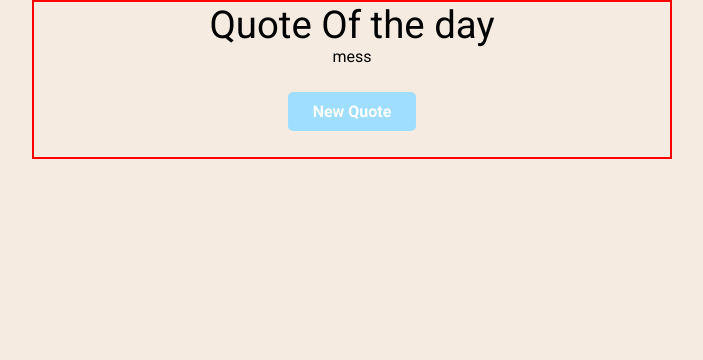
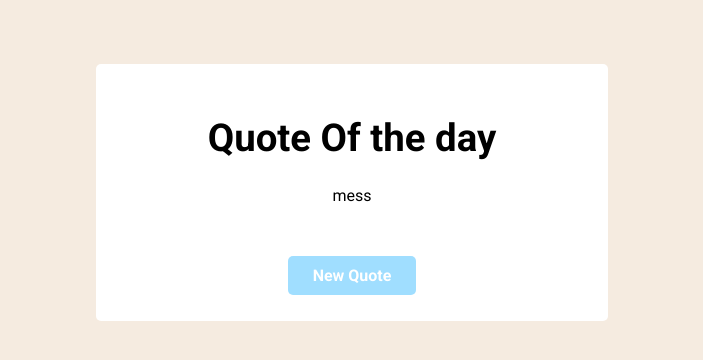
Before and after one commit to TanmayVidhate/Quote, a plain HTML site: page index.html in a window 1280 px wide. Shown: the whole page, without its empty margins (338-1041 px from the left). Drawn offline with Linux system fonts and the light colour scheme.

Commit message:
add css in different class

```diff
--- a/style.css
+++ b/style.css
@@ -16,19 +16,33 @@ body{
 }
 
 .container{
+    margin: 5vw;
     text-align: center;
+    background-color: white;
     transform: translate(50px);
-    width: 50%;
+    width: 40%;
     height: fit-content;
-    border: 2px solid red;
+    /* border: 2px solid red; */
+    border-radius: 5px;
 }
 
 .headtxt{
     font-size: 3vw;
+    font-weight: bold;
+    margin-top: 4vw;
 }
 
 .quote::after, .quote::before{
     content: '"';
+}
+
+#quote{
+
+    width: 80%;
+    margin: auto;
+    padding: 2vw 3vw;
+    text-align: center;
+    /* border: 1px solid red; */
 }
 
 button{
```
